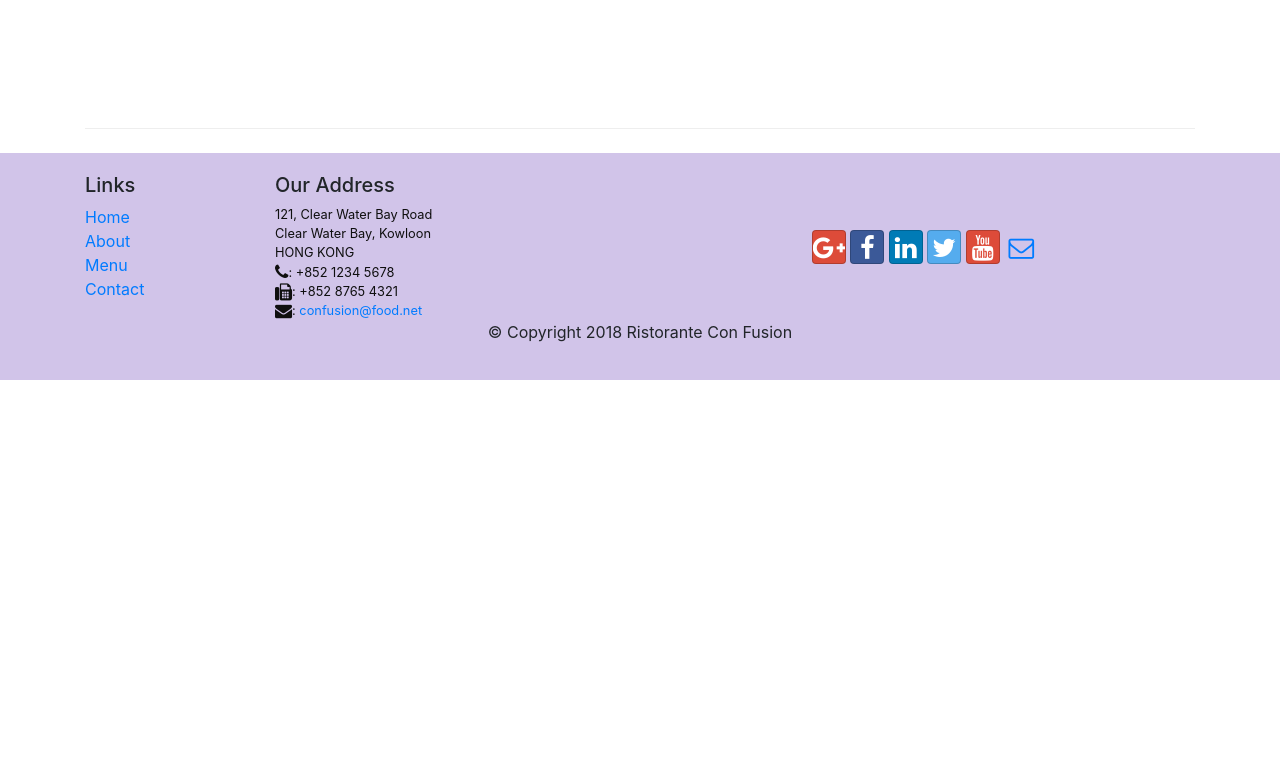
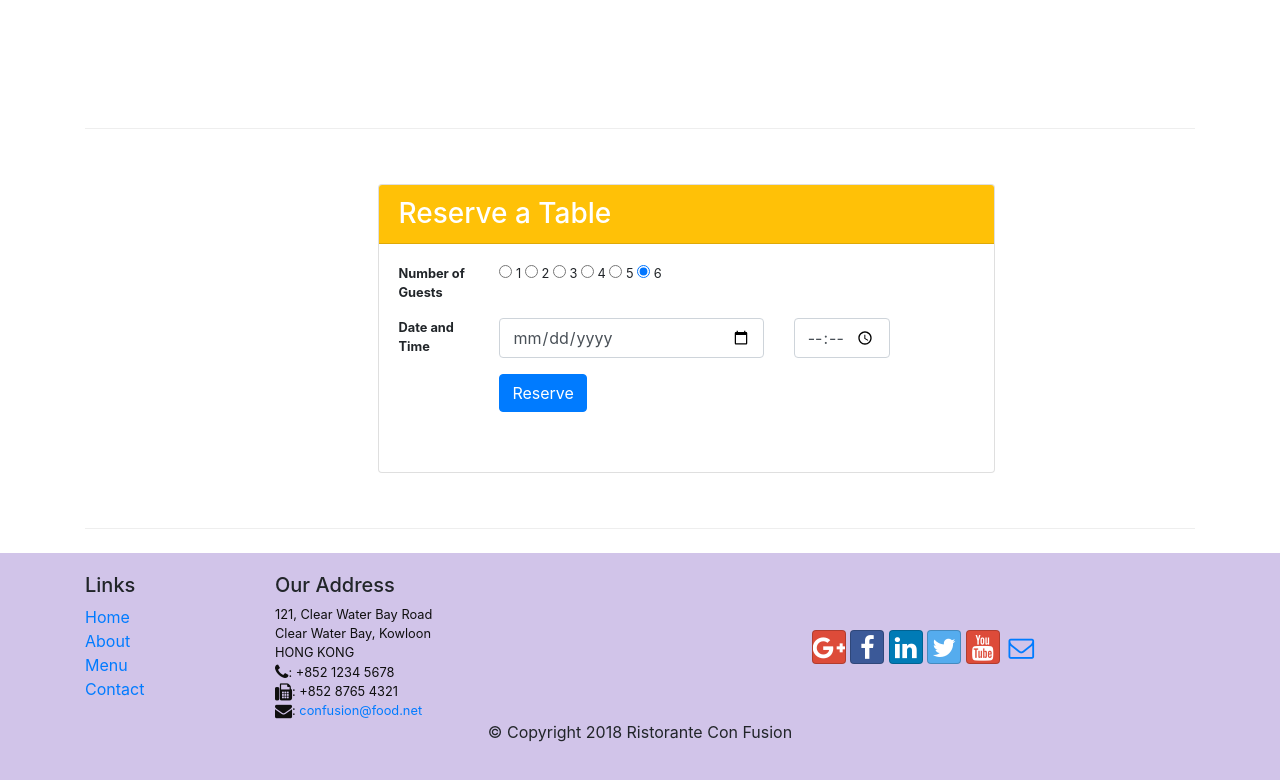
Before and after one commit to harnab28/CourseraBootrap, a website: page index.html in a window 1280 px wide. Shown: the part 1429-2209 px from the top of the page. Before the commit the page ends 1809 px from the top, so only its background shows below. Drawn offline with nearby package versions, Linux system fonts and the light colour scheme.

Commit message:
Final Assignment Week 2

```diff
--- a/index.html
+++ b/index.html
@@ -44,9 +44,14 @@
                     <h1>Ristorante con Fusion</h1>
                     <p>We take inspiration from the World's best cuisines, and create a unique fusion experience. Our lipsmacking creations will tickle your culinary senses!</p>
                 </div>
-                <div class="col-12 col-sm align-self-center">
+                <div class="col-12 col-sm-3 align-self-center">
                     <img src="img/logo.png" class="img-fluid">
                 </div>
+                <div class="col-12 col-sm  align-self-center">
+                    <a href="#reservationSection"> <button type="submit" class="btn btn-warning">Reserve Table</button></a>
+
+                </div>
+
             </div>
         </div>
     </header>
@@ -74,7 +79,7 @@
             <div class="col col-sm col-md">
                 <div class="media">
                     <div class="media-body">
-                        <h2 class="mt-0">Weekend Grand Buffet</h2>
+                        <h2 class="mt-0">Weekend Grand Buffet <span class="badge badge-danger">NEW</span></h2>
                         <p class="d-none d-sm-block">Featuring mouthwatering combinations with a choice of five different salads, six enticing appetizers, six main entrees and five choicest desserts. Free flowing bubbly and soft drinks. All for just $19.99 per person </p>
                     </div>
                     <div class="media-right">
@@ -107,7 +112,59 @@
 
             </div>
         </div>
+
+        <div id="reservationSection" class="row row-content align-items-center">
+            <div class="col offset-md-3 col-sm-7">
+                <div class="card">
+                    <h3 class="card-header bg-warning text-white">
+                        Reserve a Table
+                    </h3>
+
+                    <div class="card-body">
+                        <dl class="row">
+                            <dt class="col-sm-2">Number of Guests</dt>
+                            <dd class="col-sm-10 ">
+                                <div class="radio">
+                                    <label><input type="radio" name="optradio" checked> 1 </label>
+                                    <label><input type="radio" name="optradio" checked> 2 </label>
+                                    <label><input type="radio" name="optradio" checked> 3 </label>
+                                    <label><input type="radio" name="optradio" checked> 4 </label>
+                                    <label><input type="radio" name="optradio" checked> 5 </label>
+                                    <label><input type="radio" name="optradio" checked> 6 </label>
+                                </div>
+
+                            </dd>
+                        </dl>
+                        <dl class="row">
+                            <dt class="col-sm-2">Date and Time</dt>
+                            <dd class="col-sm-10">
+                                <form>
+                                    <div class="form-group row">
+                                        <div class="col-7 col-md-7">
+                                            <input type="date" class="form-control" id="date" name="date" placeholder="Date">
+                                        </div>
+                                        <div class="col-5 col-md-3">
+                                            <input type="time" class="form-control" id="time" name="time" placeholder="Time">
+                                        </div>
+                                    </div>
+                                    <div class="form-group row">
+                                        <div class="offset-md- col-md-10">
+                                        <button type="submit" class="btn btn-primary">Reserve</button>
+
+                                        </div>
+
+
+                                    </div>
+                                </form>
+
+                            </dd>
+                        </dl>
+                    </div>
+                </div>
+            </div>
+        </div>
     </div>
+
     <br>
     <footer class="footer">
         <div class="container">
```
Also changed, not shown: aboutus.html (+1 -1 lines).
